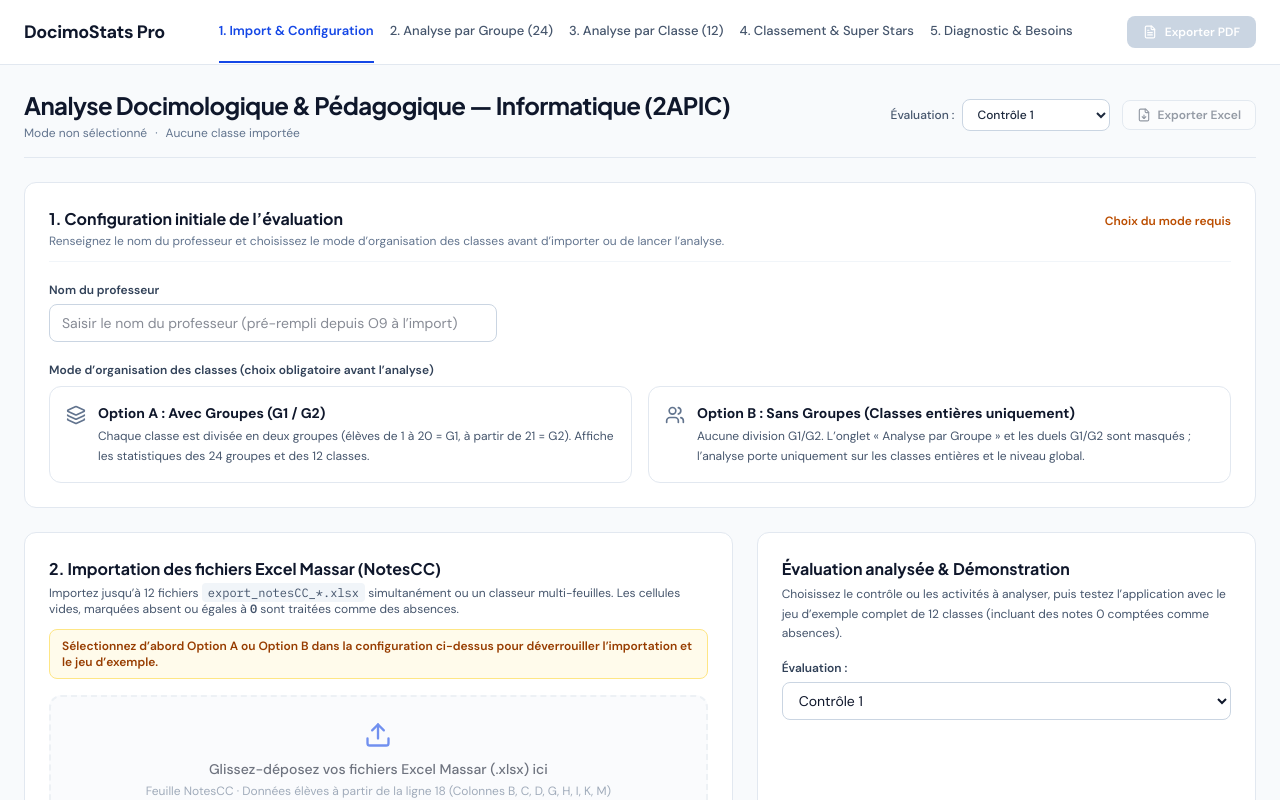
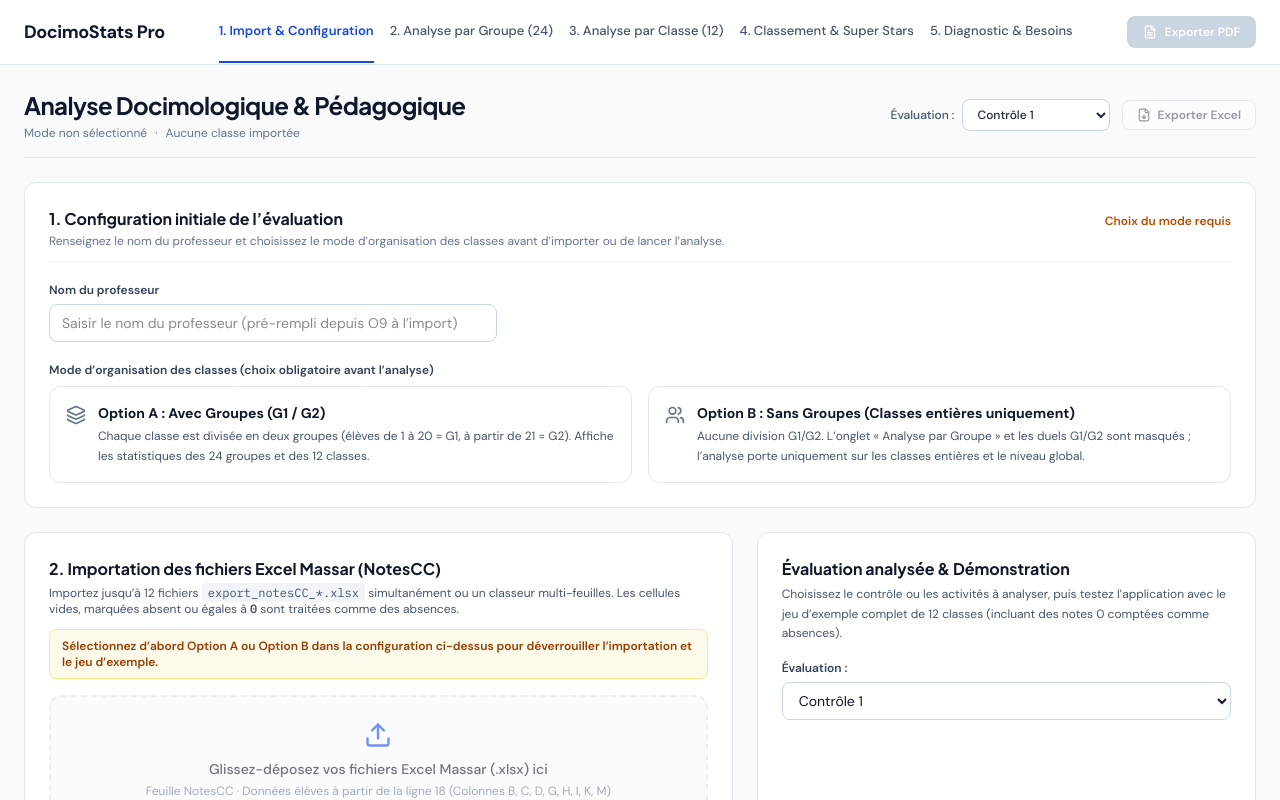
Before and after one commit to ABOULJID22/Analyse-des-r-sultats-d-une-valuation-info, a React (Vite) app: page / in a window 1280 px wide. Shown: the top 800 px of the page. Built offline with nearby package versions, Linux system fonts and the light colour scheme.

Commit message:
Update title in App component
Removed the course code from the title for clarity.

```diff
--- a/src/App.tsx
+++ b/src/App.tsx
@@ -233,7 +233,7 @@ export default function App() {
         <div className="flex flex-wrap items-center justify-between gap-4 pb-4 border-b border-slate-200">
           <div>
             <h1 className="text-xl sm:text-2xl font-bold text-slate-900 tracking-tight">
-              Analyse Docimologique & Pédagogique — Informatique (2APIC)
+              Analyse Docimologique & Pédagogique
             </h1>
             <div className="mt-1 flex flex-wrap items-center gap-2 text-xs text-slate-500">
               {config.teacherName.trim() && (
```
